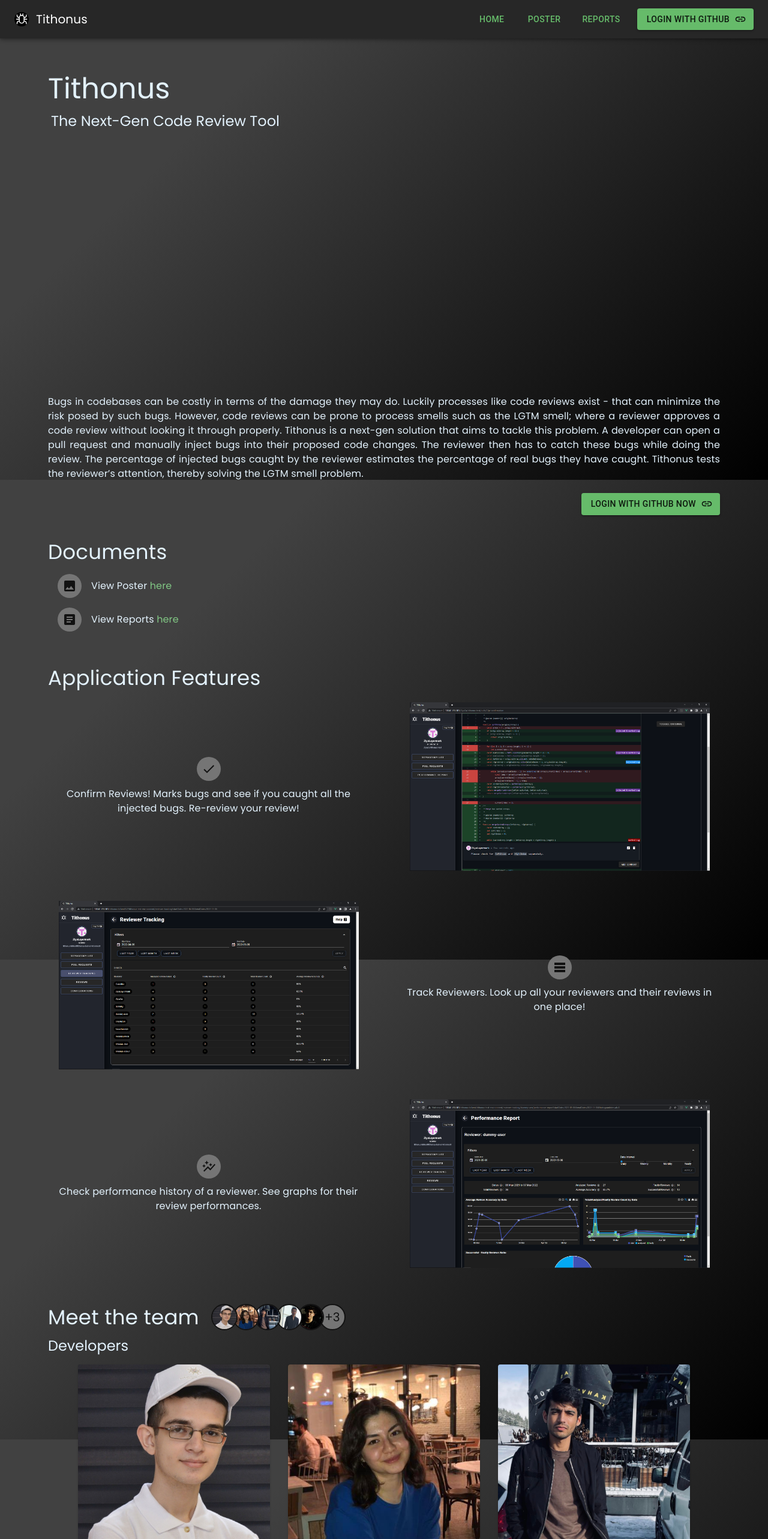
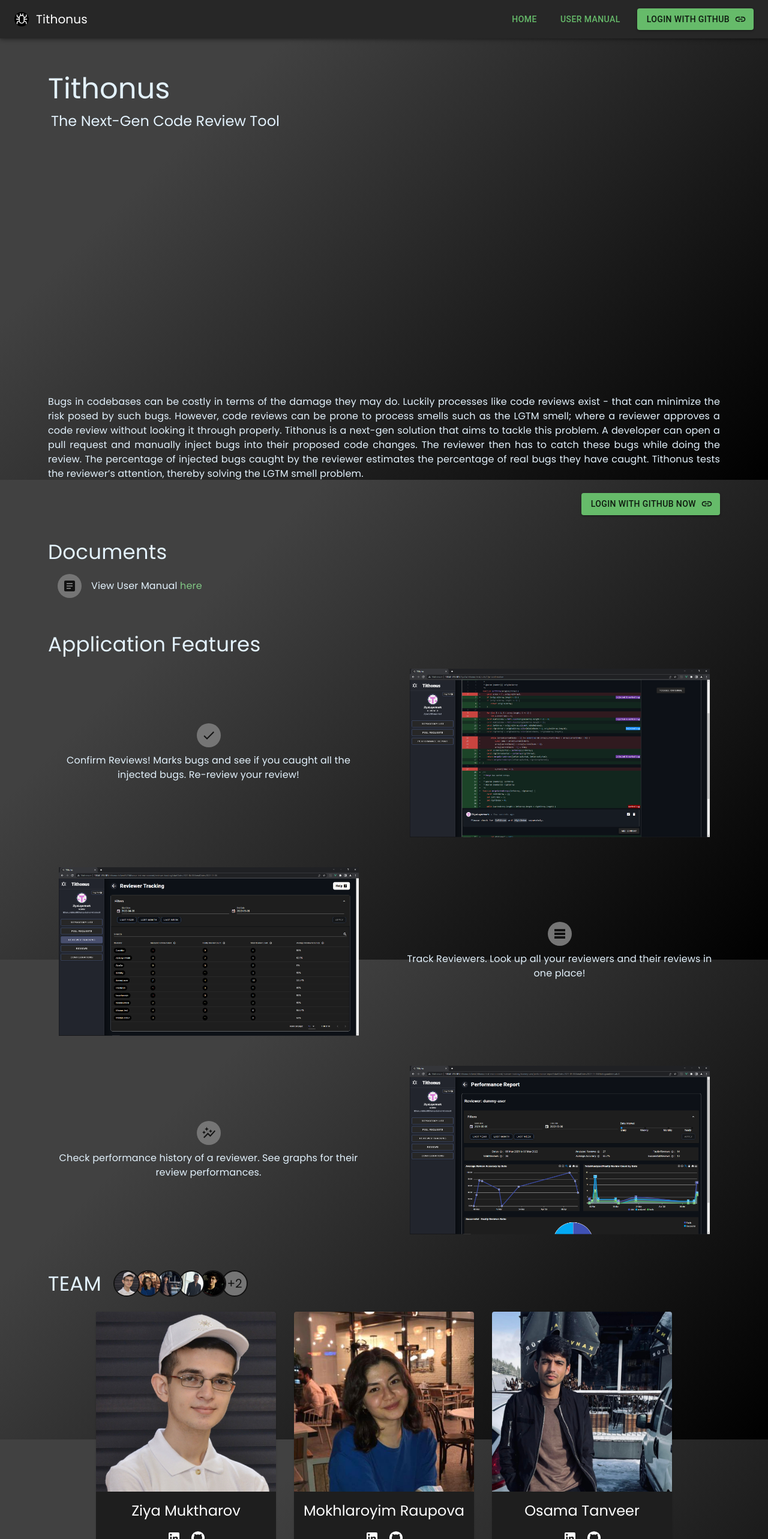
Before and after one commit to tithonus-bilkent/tithonus-bilkent.github.io, a React (Create React App) app: page / in a window 1280 px wide. Shown: the top 2566 px of the page at 60% size. Built offline with nearby package versions, Linux system fonts and the light colour scheme.

Commit message:
updated for submission

```diff
--- a/package.json
+++ b/package.json
@@ -13,7 +13,7 @@
     "react-dom": "^17.0.2",
     "react-player": "^2.10.1",
     "react-router-dom": "^5.3.0",
-    "react-scripts": "^4.0.3",
+    "react-scripts": "^5.0.1",
     "web-vitals": "^1.1.2"
   },
   "scripts": {
--- a/src/components/Header/Actions.js
+++ b/src/components/Header/Actions.js
@@ -14,14 +14,9 @@
                     Home
                 </Button>
             </StyledLink>
-            <StyledLink to={Routes.Poster}>
-                <Button color="success" onClick={() => onLinkClick?.()}>
-                    Poster
-                </Button>
-            </StyledLink>
             <StyledLink to={Routes.Reports}>
                 <Button color="success" onClick={() => onLinkClick?.()}>
-                    Reports
+                    USER MANUAL
                 </Button>
             </StyledLink>
             <OpenAppButton text="Login with GitHub" />
--- a/src/components/Team/Team.js
+++ b/src/components/Team/Team.js
@@ -8,7 +8,7 @@
         <div>
             <Box display="flex" style={{ alignItems: "center" }}>
                 <Typography variant="h4" color="primary.light">
-                    Meet the team
+                    TEAM
                 </Typography>
                 <AvatarGroup style={{ marginLeft: "20px" }} max={6}>
                     <Tooltip title="Ziya Muktharov">
@@ -32,15 +32,9 @@
                     <Tooltip title="Haluk Altunel">
                         <Avatar src="images/haluk.jpeg" />
                     </Tooltip>
-                    <Tooltip title="Murat Ergun">
-                        <Avatar sx={{ bgcolor: deepPurple[500] }}>ME</Avatar>
-                    </Tooltip>
                 </AvatarGroup>
             </Box>
             <Box marginTop="10px">
-                <Typography variant="h5" color="primary.light">
-                    Developers
-                </Typography>
                 <Box
                     display="flex"
                     style={{
@@ -79,41 +73,12 @@
                         linkedInLink="https://www.linkedin.com/in/caqqolu/"
                         githubLink="https://github.com/Jaaw1d"
                     />
-                </Box>
-            </Box>
-            <Box marginTop="10px">
-                <Typography variant="h5" color="primary.light">
-                    Supervisor
-                </Typography>
-                <Box
-                    display="flex"
-                    style={{
-                        flexWrap: "wrap",
-                        alignItems: "center",
-                        justifyContent: "center",
-                    }}
-                >
                   <TeamCard
                     name="Eray Tüzün"
                     imgSrc="images/eray.jpeg"
                     linkedInLink="https://www.linkedin.com/in/tuzuneray/"
                     githubLink="https://github.com/eraytuzun"
                   />
-                </Box>
-            </Box>
-
-            <Box marginTop="10px">
-                <Typography variant="h5" color="primary.light">
-                    Technical Advisor
-                </Typography>
-                <Box
-                    display="flex"
-                    style={{
-                        flexWrap: "wrap",
-                        alignItems: "center",
-                        justifyContent: "center",
-                    }}
-                >
                   <TeamCard
                     name="Haluk Altunel"
                     imgSrc="images/haluk.jpeg"
@@ -121,26 +86,9 @@
                   />
                 </Box>
             </Box>
-            <Box marginTop="10px">
-                <Typography variant="h5" color="primary.light">
-                    Innovation Expert
-                </Typography>
-                <Box
-                    display="flex"
-                    style={{
-                        flexWrap: "wrap",
-                        alignItems: "center",
-                        justifyContent: "center",
-                    }}
-                >
-                    <TeamCard
-                        name="Murat Ergun"
-                        initials="ME"
-                        color={deepPurple[500]}
-                        linkedInLink="https://www.linkedin.com/in/muratergun/"
-                    />
-                </Box>
-            </Box>
+
+
+
         </div>
     );
 };
--- a/src/components/Team/TeamCard.js
+++ b/src/components/Team/TeamCard.js
@@ -13,7 +13,7 @@
     const { imgSrc, name, initials, color, linkedInLink, githubLink } = props;
 
     return (
-        <Card sx={{ width: 320, margin: "15px" }}>
+        <Card sx={{  height: 'auto', margin: "15px" }}>
             {imgSrc ? (
                 <CardMedia
                     component="img"
--- a/src/pages/Landing/Landing.js
+++ b/src/pages/Landing/Landing.js
@@ -71,30 +71,11 @@
                     <ListItem>
                         <ListItemAvatar>
                             <Avatar>
-                                <ImageIcon />
-                            </Avatar>
-                        </ListItemAvatar>
-                        <Typography color="primary.light">
-                            View Poster{" "}
-                            <Link
-                                to={Routes.Poster}
-                                style={{
-                                    textDecoration: "none",
-                                    color: "#81c784",
-                                }}
-                            >
-                                here
-                            </Link>
-                        </Typography>
-                    </ListItem>
-                    <ListItem>
-                        <ListItemAvatar>
-                            <Avatar>
                                 <ArticleIcon />
                             </Avatar>
                         </ListItemAvatar>
                         <Typography color="primary.light">
-                            View Reports{" "}
+                            View User Manual{" "}
                             <Link
                                 to={Routes.Reports}
                                 style={{
--- a/src/pages/Reports/Reports.js
+++ b/src/pages/Reports/Reports.js
@@ -1,10 +1,7 @@
 import React from "react";
 import styled from "@emotion/styled";
 import {
-    Accordion,
-    AccordionSummary,
     Typography,
-    AccordionDetails,
     Card,
     CardContent,
     List,
@@ -21,31 +18,31 @@
         reportName: "userManual",
         path: "UserManual.pdf",
     },
-    {
-        title: "Final Report",
-        reportName: "final",
-        path: "Final.pdf",
-    },
-    {
-        title: "Low Level Design",
-        reportName: "lowLevelDesign",
-        path: "LowLevelDesign.pdf",
-    },
-    {
-        title: "High Level Design",
-        reportName: "highLevelDesign",
-        path: "HighLevelDesign.pdf",
-    },
-    {
-        title: "Analysis",
-        reportName: "analysis",
-        path: "Analysis.pdf",
-    },
-    {
-        title: "Specifications",
-        reportName: "specifications",
-        path: "ProjectSpecifications.pdf",
-    },
+    // {
+    //     title: "Final Report",
+    //     reportName: "final",
+    //     path: "Final.pdf",
+    // },
+    // {
+    //     title: "Low Level Design",
+    //     reportName: "lowLevelDesign",
+    //     path: "LowLevelDesign.pdf",
+    // },
+    // {
+    //     title: "High Level Design",
+    //     reportName: "highLevelDesign",
+    //     path: "HighLevelDesign.pdf",
+    // },
+    // {
+    //     title: "Analysis",
+    //     reportName: "analysis",
+    //     path: "Analysis.pdf",
+    // },
+    // {
+    //     title: "Specifications",
+    //     reportName: "specifications",
+    //     path: "ProjectSpecifications.pdf",
+    // },
 ];
 
 export default function Reports() {
@@ -89,18 +86,11 @@
             <Card>
                 <CardContent>
                     {ITEMS.map((item) => (
-                        <Accordion key={item.reportName}>
-                            <AccordionSummary
-                                expandIcon={<ExpandMoreIcon />}
-                                aria-controls="panel1a-content"
-                                id="panel1a-header"
-                            >
-                                <Typography>{item.title}</Typography>
-                            </AccordionSummary>
-                            <AccordionDetails>
-                                <IFrameCard reportName={item.reportName} />
-                            </AccordionDetails>
-                        </Accordion>
+                      <>
+                          <Typography style={{textAlign: 'center'}}>{item.title}</Typography>
+                          <IFrameCard reportName={item.reportName} />
+                      </>
+
                     ))}
                 </CardContent>
             </Card>
```
Also changed, not shown: 2 other files (tests, documents, lock files or other folders). Lines whose indentation alone changed are shown as unchanged.
